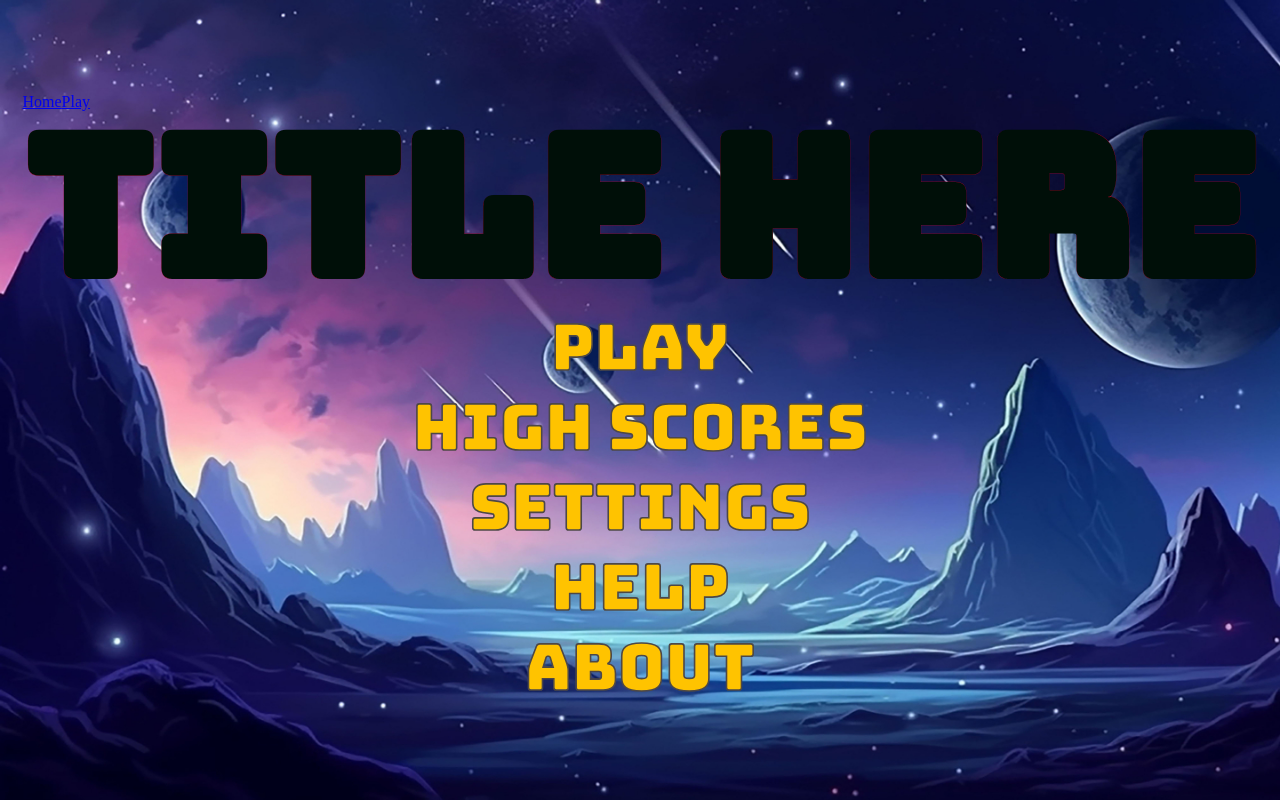
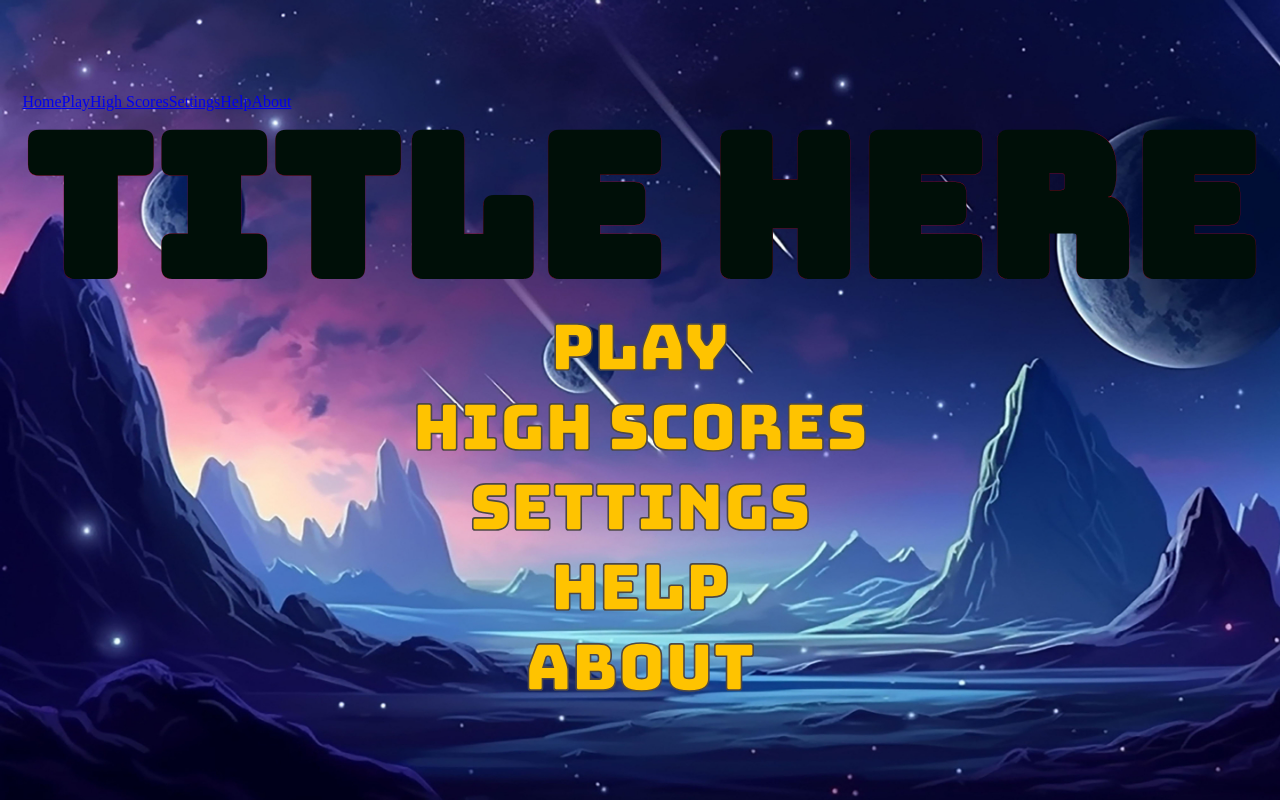
Before and after one commit to EndlessEndless1999/p3-client, a React (Vite) app: page / in a window 1280 px wide. Built offline with nearby package versions, Linux system fonts and the light colour scheme.

Commit message:
add NavLinks to remaining pages on NavBar

```diff
--- a/src/layout/NavBar/index.jsx
+++ b/src/layout/NavBar/index.jsx
@@ -7,6 +7,10 @@ const NavBar = () => {
       <nav>
         <NavLink to="/">Home</NavLink>
         <NavLink to="/game">Play</NavLink>
+        <NavLink to="/high-scores">High Scores</NavLink>
+        <NavLink to="/settings">Settings</NavLink>
+        <NavLink to="/help">Help</NavLink>
+        <NavLink to="/about">About</NavLink>
       </nav>
       <Outlet />
     </>
```
